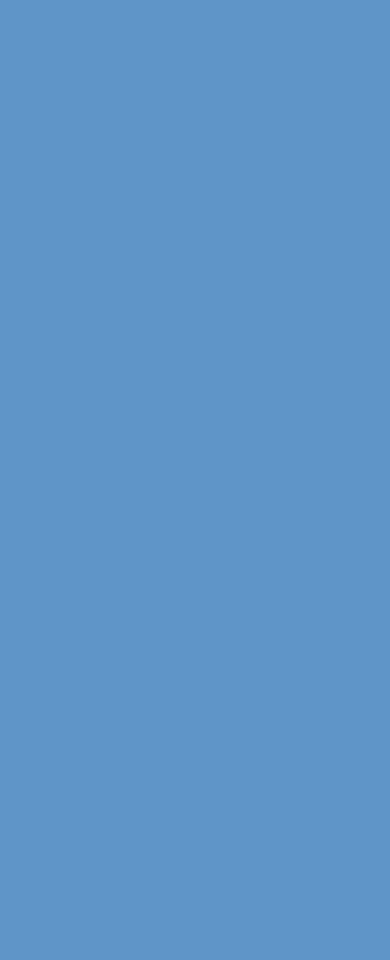
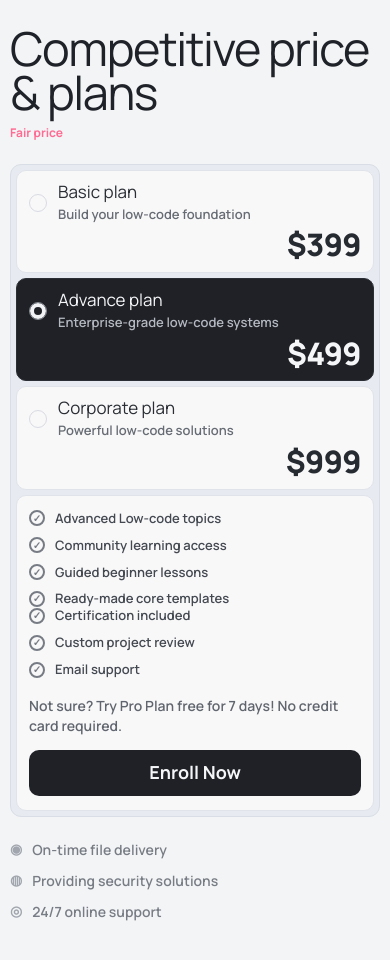
Before and after one commit to Gautham28/localhost-classes, a React (Vite) app: page / in a window 390 px wide. Shown: the part 5080-6040 px from the top of the page. Before the commit the page ends 5050 px from the top, so only its background shows below. Built offline with nearby package versions, Linux system fonts and the light colour scheme.

Commit message:
added pricing section

```diff
--- a/src/App.css
+++ b/src/App.css
@@ -882,6 +882,233 @@ body {
   border: 1.5px solid #aab623;
 }
 
+.pricing-section {
+  padding: 84px 0 96px;
+  background: #f3f4f6;
+  color: #1f2126;
+}
+
+.pricing-inner {
+  width: min(1060px, calc(100% - 32px));
+  margin: 0 auto;
+}
+
+.pricing-heading {
+  position: relative;
+  width: max-content;
+}
+
+.pricing-heading h2 {
+  margin: 0;
+  font-size: clamp(3.1rem, 7.2vw, 5.6rem);
+  line-height: 0.94;
+  letter-spacing: -0.03em;
+  color: #1f2228;
+}
+
+.pricing-kicker {
+  margin: 0;
+  position: absolute;
+  right: -112px;
+  top: -16px;
+  color: #ff6b92;
+  font-size: 13px;
+  font-weight: 700;
+}
+
+.pricing-kicker::before {
+  content: '';
+  position: absolute;
+  right: calc(100% + 12px);
+  top: -4px;
+  width: 96px;
+  height: 33px;
+  border-top: 2px solid #ff8dac;
+  border-left: 2px solid #ff8dac;
+  border-radius: 32px 0 0 0;
+}
+
+.pricing-box {
+  margin-top: 44px;
+  border: 1px solid #d9dde5;
+  border-radius: 13px;
+  background: #e7ebf1;
+  padding: 7px;
+  display: grid;
+  grid-template-columns: minmax(0, 0.82fr) minmax(0, 1.18fr);
+  gap: 7px;
+}
+
+.plan-list {
+  display: flex;
+  flex-direction: column;
+  gap: 7px;
+}
+
+.plan-item {
+  border-radius: 10px;
+  border: 1px solid #e0e3e9;
+  background: #f8f8f9;
+  padding: 18px 24px;
+  display: grid;
+  grid-template-columns: auto minmax(0, 1fr) auto;
+  align-items: center;
+  gap: 14px;
+}
+
+.plan-item-selected {
+  background: #1f2126;
+  border-color: #2b2e34;
+}
+
+.plan-radio {
+  width: 18px;
+  height: 18px;
+  border-radius: 50%;
+  border: 1.5px solid #d8dbe2;
+  display: inline-block;
+  box-shadow: inset 0 0 0 4px transparent;
+}
+
+.plan-radio.active {
+  border-color: #8b8f97;
+  box-shadow: inset 0 0 0 4px #f2f3f5;
+}
+
+.plan-meta h3 {
+  margin: 0;
+  font-size: 21px;
+  line-height: 1.1;
+  color: #2a2e34;
+}
+
+.plan-meta p {
+  margin: 6px 0 0;
+  font-size: 16px;
+  line-height: 1.3;
+  color: #676c74;
+  font-weight: 600;
+}
+
+.plan-item-selected .plan-meta h3,
+.plan-item-selected .plan-price {
+  color: #f5f6f8;
+}
+
+.plan-item-selected .plan-meta p {
+  color: #b4b8c0;
+}
+
+.plan-price {
+  margin: 0;
+  font-size: 52px;
+  line-height: 0.96;
+  letter-spacing: -0.02em;
+  color: #262a31;
+  font-weight: 800;
+}
+
+.pricing-details {
+  border-radius: 10px;
+  border: 1px solid #e0e3e9;
+  background: #f8f8f9;
+  padding: 32px 34px 28px;
+  display: flex;
+  flex-direction: column;
+  justify-content: space-between;
+  gap: 28px;
+}
+
+.feature-columns {
+  display: grid;
+  grid-template-columns: repeat(2, minmax(0, 1fr));
+  gap: 18px 28px;
+}
+
+.feature-columns ul {
+  margin: 0;
+  padding: 0;
+  list-style: none;
+  display: flex;
+  flex-direction: column;
+  gap: 16px;
+}
+
+.feature-columns li {
+  display: flex;
+  align-items: center;
+  gap: 10px;
+  color: #444951;
+  font-size: 16px;
+  line-height: 1.3;
+  font-weight: 600;
+}
+
+.feature-check {
+  width: 18px;
+  height: 18px;
+  border-radius: 50%;
+  border: 2px solid #777c84;
+  color: #777c84;
+  display: inline-flex;
+  align-items: center;
+  justify-content: center;
+  font-size: 11px;
+  flex: 0 0 18px;
+}
+
+.pricing-note-row {
+  display: flex;
+  align-items: flex-end;
+  justify-content: space-between;
+  gap: 24px;
+}
+
+.pricing-note-row p {
+  margin: 0;
+  max-width: 520px;
+  color: #60656e;
+  font-size: 19px;
+  line-height: 1.42;
+  font-weight: 600;
+}
+
+.pricing-note-row button {
+  border: 0;
+  border-radius: 12px;
+  background: #1f2126;
+  color: #f5f6f8;
+  height: 76px;
+  min-width: 202px;
+  font-size: 32px;
+  font-weight: 700;
+  cursor: pointer;
+}
+
+.pricing-trust {
+  margin-top: 32px;
+  display: flex;
+  justify-content: center;
+  align-items: center;
+  gap: 54px;
+  color: #787d85;
+}
+
+.pricing-trust p {
+  margin: 0;
+  display: inline-flex;
+  align-items: center;
+  gap: 10px;
+  font-size: 18px;
+  font-weight: 600;
+}
+
+.pricing-trust span {
+  color: #a1a6ae;
+  font-size: 18px;
+  line-height: 1;
+}
+
 /* Desktop screenshot was captured on a very large canvas */
 @media (max-width: 1500px) {
   .learn-card h3 {
@@ -902,6 +1129,20 @@ body {
 
   .review-card {
     min-height: 260px;
+  }
+
+  .plan-price {
+    font-size: 45px;
+  }
+
+  .pricing-note-row p {
+    font-size: 17px;
+  }
+
+  .pricing-note-row button {
+    height: 66px;
+    min-width: 176px;
+    font-size: 26px;
   }
 }
 
@@ -1047,6 +1288,71 @@ body {
     margin-top: 34px;
     grid-template-columns: 1fr;
   }
+
+  .pricing-section {
+    padding: 72px 0 78px;
+  }
+
+  .pricing-heading {
+    width: 100%;
+  }
+
+  .pricing-heading h2 {
+    font-size: clamp(2.4rem, 8vw, 4rem);
+  }
+
+  .pricing-kicker {
+    right: 0;
+  }
+
+  .pricing-kicker::before {
+    display: none;
+  }
+
+  .pricing-box {
+    margin-top: 30px;
+    grid-template-columns: 1fr;
+  }
+
+  .plan-item {
+    padding: 14px 16px;
+    gap: 11px;
+  }
+
+  .plan-meta h3 {
+    font-size: 19px;
+  }
+
+  .plan-meta p {
+    font-size: 14px;
+  }
+
+  .plan-price {
+    font-size: 37px;
+  }
+
+  .pricing-details {
+    padding: 20px;
+  }
+
+  .feature-columns li {
+    font-size: 15px;
+  }
+
+  .pricing-note-row p {
+    font-size: 16px;
+  }
+
+  .pricing-note-row button {
+    height: 56px;
+    min-width: 150px;
+    font-size: 22px;
+  }
+
+  .pricing-trust {
+    gap: 26px;
+    flex-wrap: wrap;
+  }
 }
 
 @media (max-width: 640px) {
@@ -1295,4 +1601,113 @@ body {
     font-size: 12px;
     border-radius: 8px;
   }
-}
+
+  .pricing-section {
+    padding: 56px 0 64px;
+  }
+
+  .pricing-inner {
+    width: calc(100% - 20px);
+  }
+
+  .pricing-heading h2 {
+    font-size: clamp(2.1rem, 12vw, 3rem);
+  }
+
+  .pricing-kicker {
+    position: static;
+    margin-top: 10px;
+    font-size: 12px;
+  }
+
+  .pricing-box {
+    margin-top: 22px;
+    padding: 5px;
+    gap: 5px;
+    border-radius: 11px;
+  }
+
+  .plan-list {
+    gap: 5px;
+  }
+
+  .plan-item {
+    grid-template-columns: auto minmax(0, 1fr);
+    row-gap: 8px;
+    padding: 12px;
+  }
+
+  .plan-price {
+    grid-column: 2;
+    justify-self: end;
+    font-size: 31px;
+  }
+
+  .plan-meta h3 {
+    font-size: 17px;
+  }
+
+  .plan-meta p {
+    margin-top: 4px;
+    font-size: 13px;
+  }
+
+  .pricing-details {
+    padding: 14px 12px;
+    gap: 18px;
+  }
+
+  .feature-columns {
+    grid-template-columns: 1fr;
+    gap: 0;
+  }
+
+  .feature-columns ul {
+    gap: 10px;
+  }
+
+  .feature-columns li {
+    font-size: 13px;
+  }
+
+  .feature-check {
+    width: 16px;
+    height: 16px;
+    flex-basis: 16px;
+    font-size: 10px;
+  }
+
+  .pricing-note-row {
+    align-items: flex-start;
+    flex-direction: column;
+    gap: 14px;
+  }
+
+  .pricing-note-row p {
+    max-width: none;
+    font-size: 14px;
+  }
+
+  .pricing-note-row button {
+    width: 100%;
+    min-width: 0;
+    height: 46px;
+    border-radius: 10px;
+    font-size: 18px;
+  }
+
+  .pricing-trust {
+    margin-top: 22px;
+    flex-direction: column;
+    align-items: flex-start;
+    gap: 10px;
+  }
+
+  .pricing-trust p {
+    font-size: 14px;
+  }
+
+  .pricing-trust span {
+    font-size: 14px;
+  }
+}
--- a/src/App.jsx
+++ b/src/App.jsx
@@ -4,6 +4,7 @@ import Learn from './components/learn'
 import Curriculum from './components/Curriculum'
 import Reviews from './components/Reviews'
 import Why from './components/Why'
+import Pricing from './components/Pricing'
 import './App.css'
 
 function App() {
@@ -17,6 +18,7 @@ function App() {
       <Curriculum />
       <Reviews />
       <Why />
+      <Pricing />
     </main>
   )
 }
--- /dev/null
+++ b/src/components/Pricing.jsx
@@ -0,0 +1,108 @@
+const plans = [
+  {
+    name: 'Basic plan',
+    subtitle: 'Build your low-code foundation',
+    price: 399,
+    selected: false,
+  },
+  {
+    name: 'Advance plan',
+    subtitle: 'Enterprise-grade low-code systems',
+    price: 499,
+    selected: true,
+  },
+  {
+    name: 'Corporate plan',
+    subtitle: 'Powerful low-code solutions',
+    price: 999,
+    selected: false,
+  },
+]
+
+const leftFeatures = [
+  'Advanced Low-code topics',
+  'Community learning access',
+  'Guided beginner lessons',
+  'Ready-made core templates',
+]
+
+const rightFeatures = ['Certification included', 'Custom project review', 'Email support']
+
+function Pricing() {
+  return (
+    <section className="pricing-section">
+      <div className="pricing-inner">
+        <div className="pricing-heading">
+          <h2>
+            Competitive price
+            <br />
+            & plans
+          </h2>
+          <p className="pricing-kicker">Fair price</p>
+        </div>
+
+        <div className="pricing-box">
+          <div className="plan-list">
+            {plans.map((plan) => (
+              <article className={`plan-item${plan.selected ? ' plan-item-selected' : ''}`} key={plan.name}>
+                <span className={`plan-radio${plan.selected ? ' active' : ''}`} aria-hidden="true" />
+                <div className="plan-meta">
+                  <h3>{plan.name}</h3>
+                  <p>{plan.subtitle}</p>
+                </div>
+                <p className="plan-price">{`$${plan.price}`}</p>
+              </article>
+            ))}
+          </div>
+
+          <div className="pricing-details">
+            <div className="feature-columns">
+              <ul>
+                {leftFeatures.map((item) => (
+                  <li key={item}>
+                    <span className="feature-check" aria-hidden="true">
+                      ✓
+                    </span>
+                    {item}
+                  </li>
+                ))}
+              </ul>
+              <ul>
+                {rightFeatures.map((item) => (
+                  <li key={item}>
+                    <span className="feature-check" aria-hidden="true">
+                      ✓
+                    </span>
+                    {item}
+                  </li>
+                ))}
+              </ul>
+            </div>
+
+            <div className="pricing-note-row">
+              <p>Not sure? Try Pro Plan free for 7 days! No credit card required.</p>
+              <button type="button">Enroll Now</button>
+            </div>
+          </div>
+        </div>
+
+        <div className="pricing-trust">
+          <p>
+            <span aria-hidden="true">◉</span>
+            On-time file delivery
+          </p>
+          <p>
+            <span aria-hidden="true">◍</span>
+            Providing security solutions
+          </p>
+          <p>
+            <span aria-hidden="true">◎</span>
+            24/7 online support
+          </p>
+        </div>
+      </div>
+    </section>
+  )
+}
+
+export default Pricing
```
